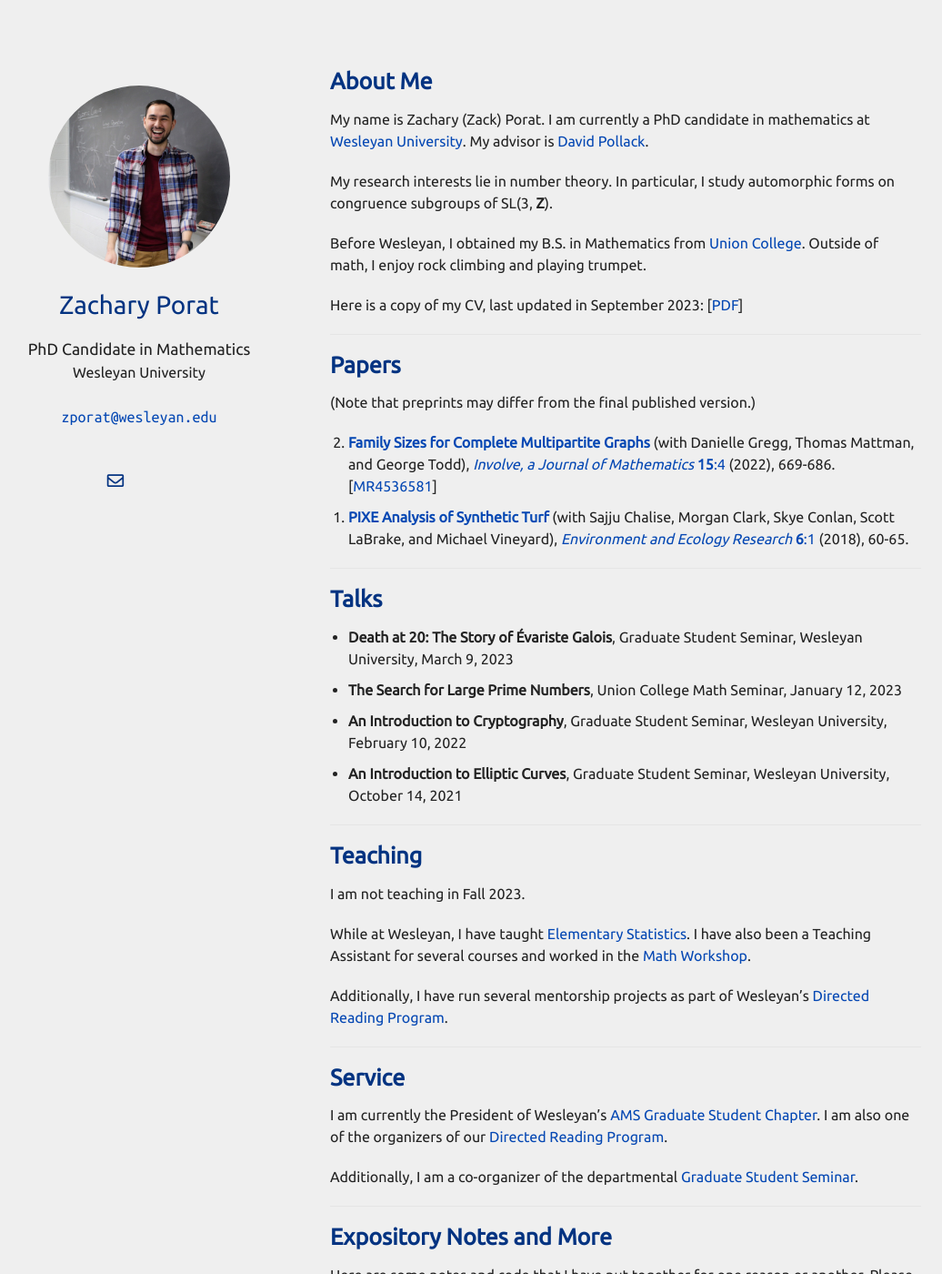
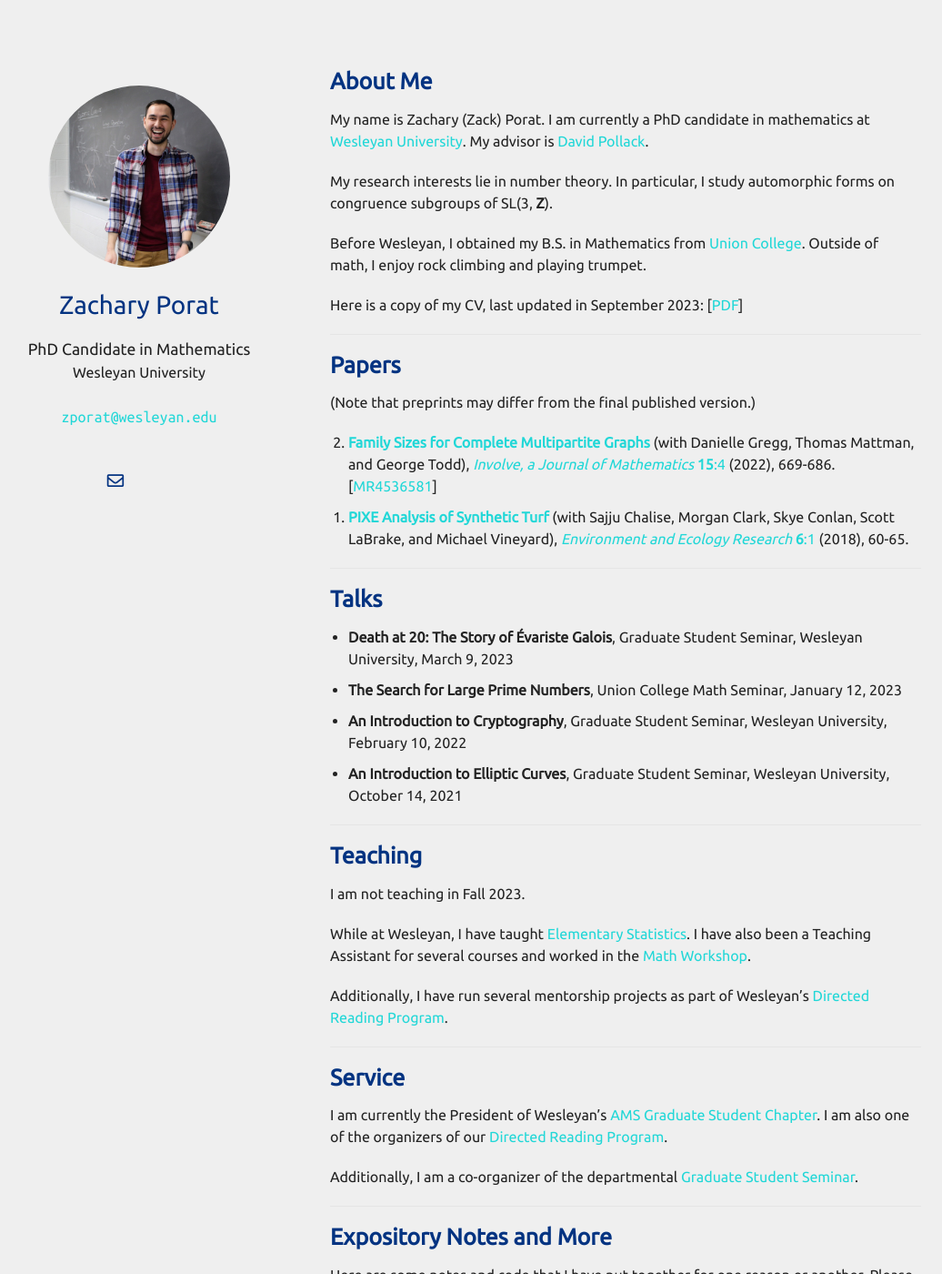
Before and after one commit to zporat/zporat.github.io, a Jekyll site: the page built from index.md, in a window 1280 px wide and 1400 px high. Shown: the whole window at 91% size, without its empty margins (102-1138 px from the left). Built offline with Jekyll 4.4.1, drawn with Linux system fonts in a browser that asks for light colours; nearby versions of some CDN libraries; a style sheet for code colours, icons or effects is not loaded; our own code applies the rules of GitHub Pages for plain Markdown files.

Commit message:
Update minimal-light-no-dark-mode.scss

```diff
--- a/_sass/minimal-light-no-dark-mode.scss
+++ b/_sass/minimal-light-no-dark-mode.scss
@@ -215,7 +215,7 @@ h1 {
 }
 
 a {
-  color:#0447B3;
+  color:#21D7D7;
   text-decoration:none;
 }
 
```
